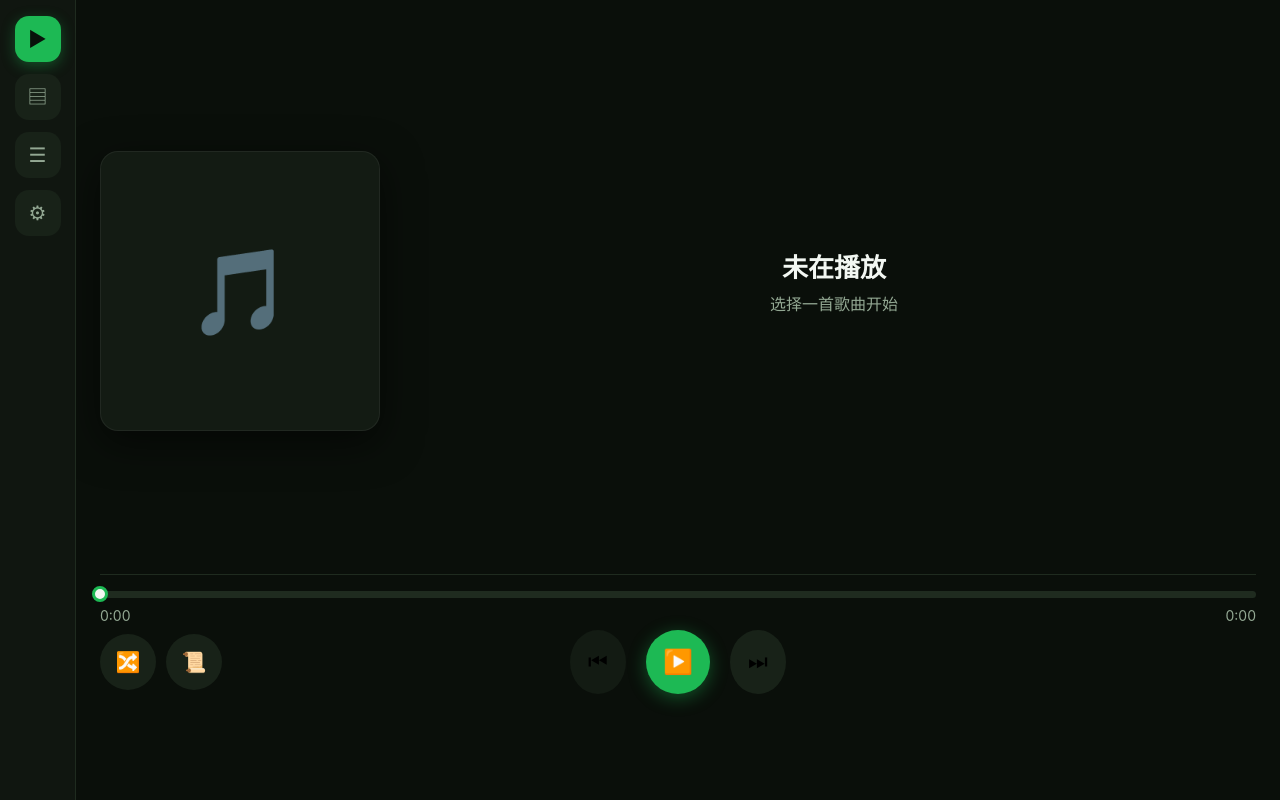
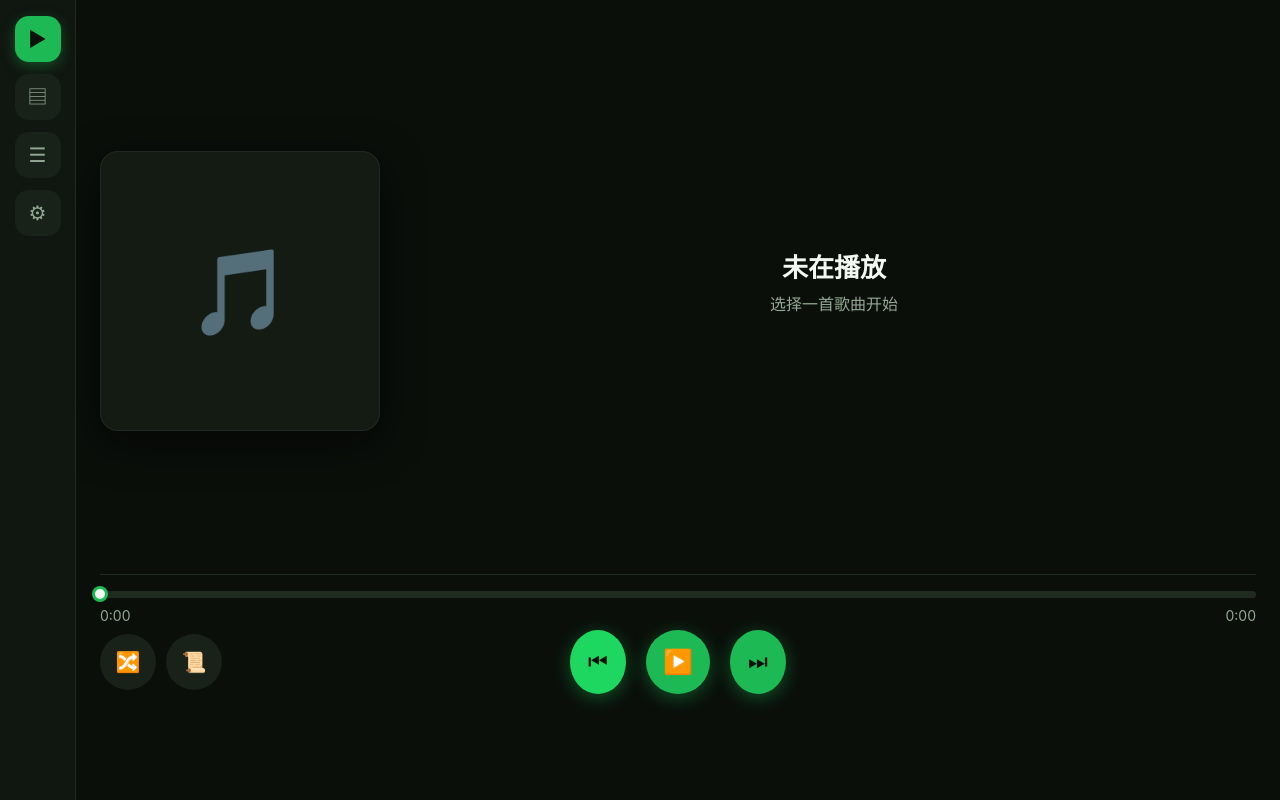
Before and after one commit to ColaCoooool/incar_music, a Vue app in the folder frontend/: page / in a window 1280 px wide. In both pictures the pointer is over the button 598 px from the left and 662 px from the top of the page. Built offline with nearby package versions, Linux system fonts and the light colour scheme.

Commit message:
style(frontend): unify transport buttons to accent green background

```diff
--- a/frontend/src/styles/main.css
+++ b/frontend/src/styles/main.css
@@ -527,31 +527,26 @@ body {
   width: 56px;
   height: 56px;
   border: none;
-  background: var(--bg-hover);
+  background: var(--accent);
+  color: var(--accent-contrast);
   font-size: 22px;
   cursor: pointer;
   border-radius: 50%;
   display: flex;
   align-items: center;
   justify-content: center;
+  box-shadow: 0 4px 18px rgba(29, 185, 84, 0.4);
   transition: background 0.2s;
 }
 
 .control-btn:hover {
-  background: var(--bg-card);
+  background: var(--accent-hover);
 }
 
 .control-btn.play {
   width: 64px;
   height: 64px;
-  background: var(--accent);
   font-size: 24px;
-  color: var(--accent-contrast);
-  box-shadow: 0 4px 18px rgba(29, 185, 84, 0.4);
-}
-
-.control-btn.play:hover {
-  background: var(--accent-hover);
 }
 
 /* Narrow screens: stacked layout */
```
